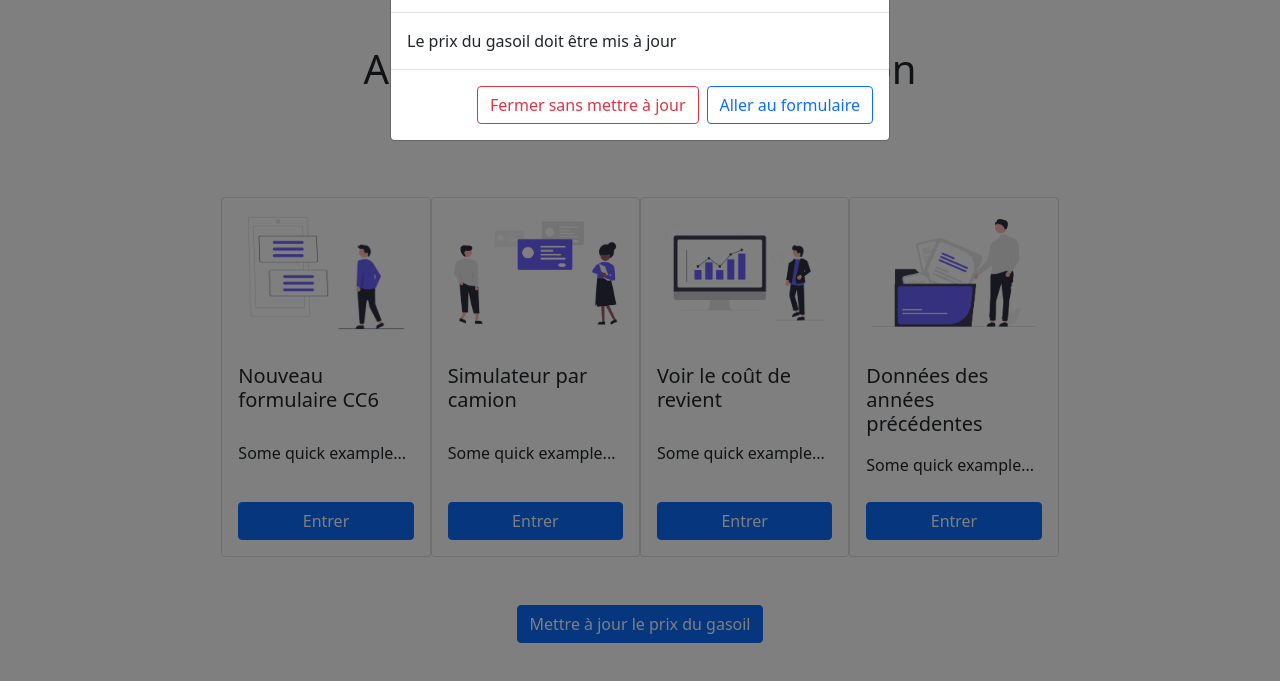
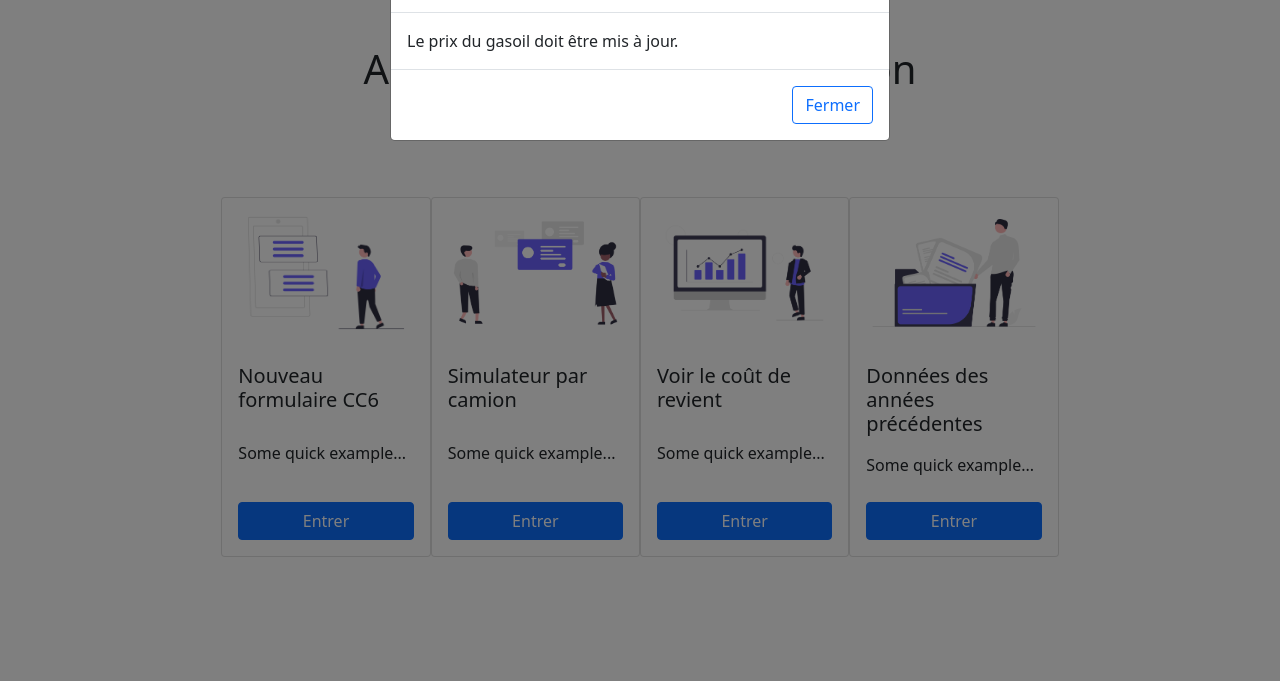
Before and after one commit to Tiphaine-dureau/FenixTech-BI, a website: page app/accueilControleur.html in a window 1280 px wide. Both pictures are taken after a click on the button 1098 px from the left and 37 px from the top of the page. Shown: the part 79-760 px from the top of the page. Drawn offline with nearby package versions, Linux system fonts and the light colour scheme; files that its build step writes are made by us from their sources.

Commit message:
Ft-Modification de la modale de rappel

```diff
--- a/app/accueilControleur.html
+++ b/app/accueilControleur.html
@@ -121,22 +121,14 @@
                                                 </div>
                                                 <div class="modal-body">
                                                     Le prix du gasoil doit être
-                                                    mis à jour
+                                                    mis à jour.
                                                 </div>
                                                 <div class="modal-footer">
                                                     <button
                                                         type="button"
-                                                        class="btn btn-outline-danger"
-                                                        data-bs-dismiss="modal"
-                                                    >
-                                                        Fermer sans mettre à
-                                                        jour
-                                                    </button>
-                                                    <button
-                                                        type="button"
                                                         class="btn btn-outline-primary"
                                                     >
-                                                        Aller au formulaire
+                                                        Fermer
                                                     </button>
                                                 </div>
                                             </div>
@@ -241,13 +233,7 @@
                     </div>
                 </div>
             </div>
-            <div class="row">
-                <div class="col d-flex justify-content-center">
-                    <a href="#" class="btn btn-primary"
-                        >Mettre à jour le prix du gasoil</a
-                    >
-                </div>
-            </div>
+            <div class="row"></div>
         </div>
         <!-- End : Main -->
 
```
